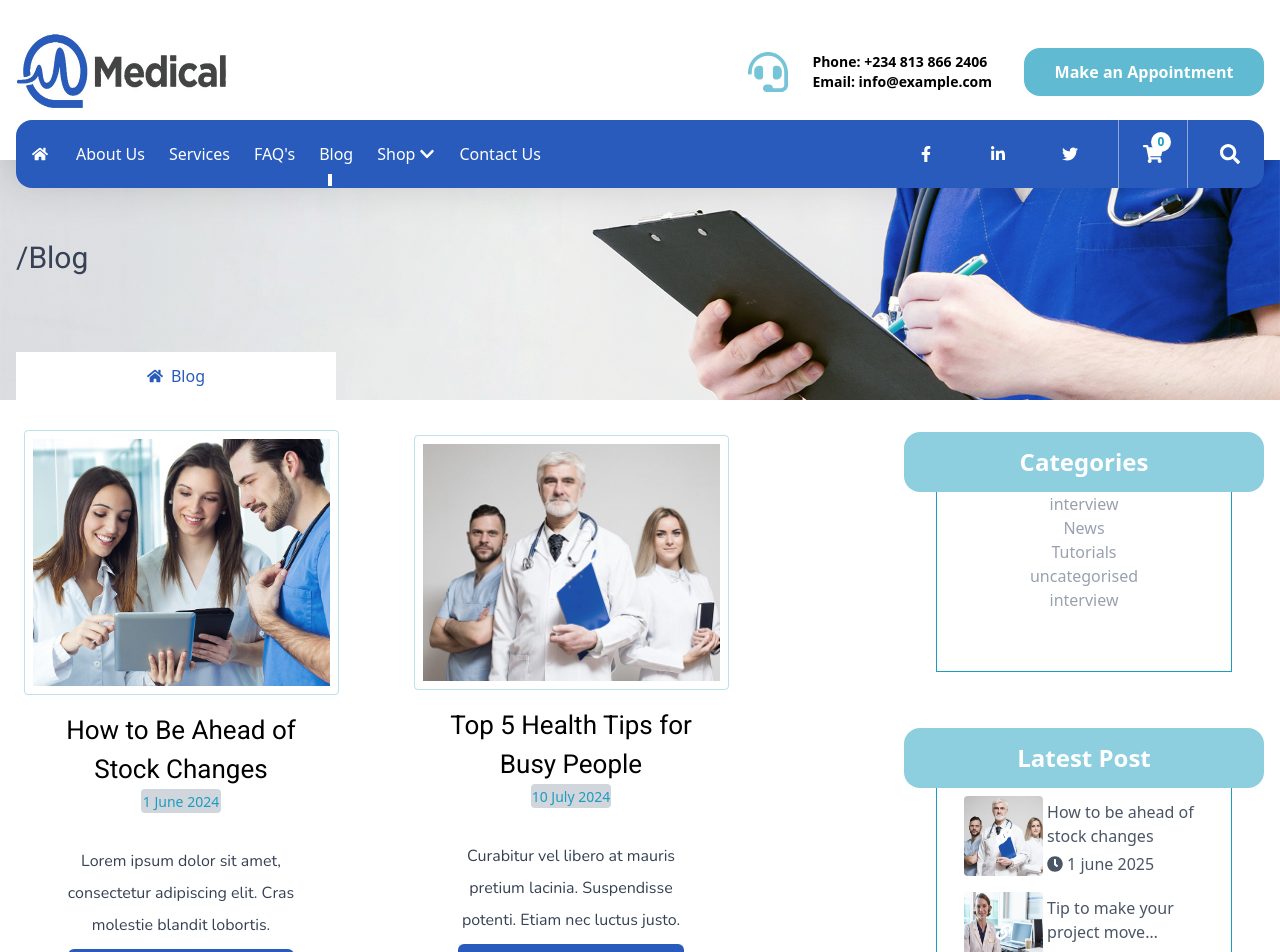
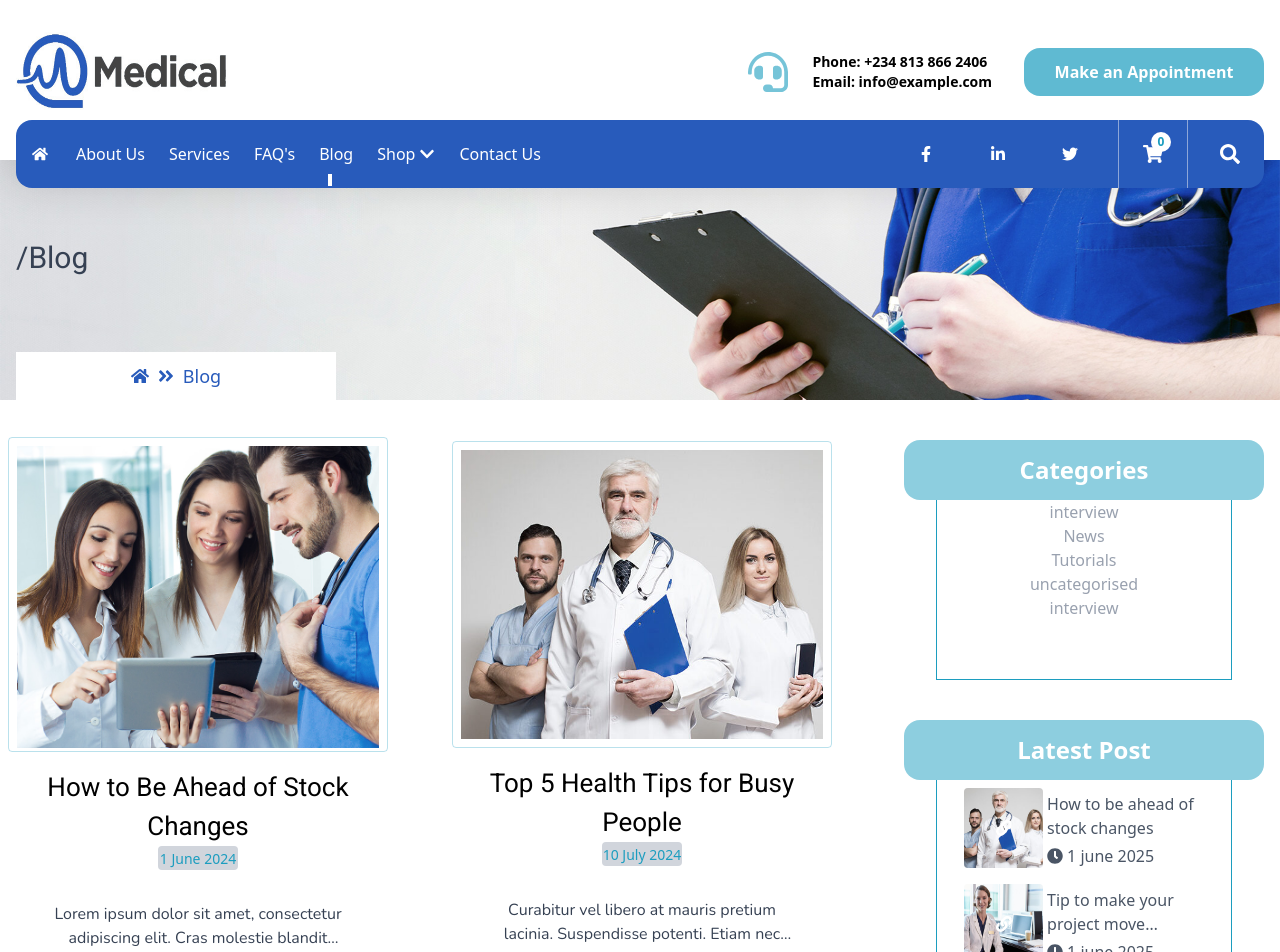
Before and after one commit to Dotuncom/Better-Med, a React (Vite) app: page /blog in a window 1280 px wide. Shown: the top 952 px of the page. Built offline with nearby package versions, Linux system fonts and the light colour scheme.

Commit message:
add routing for product and product id, add a doubleright angle to breadcrumb

```diff
--- a/src/components/BlogList.tsx
+++ b/src/components/BlogList.tsx
@@ -47,7 +47,7 @@ const blogData: BlogCardProps[] = [
 
 const BlogList = () => {
   return (
-    <div className="grid grid-cols-1 md:grid-cols-2 lg:grid-cols-2 place-items-center gap-15">
+    <div className="grid grid-cols-1 md:grid-cols-2 lg:grid-cols-2 place-items-center gap-20">
       {blogData.map((blog) => (
         <BlogCard
         id={blog.id}
--- a/src/components/ui/Card/BlogCard.tsx
+++ b/src/components/ui/Card/BlogCard.tsx
@@ -13,9 +13,9 @@ export type BlogCardProps = {
 
 const BlogCard = ({ image, title, date, description, link }: BlogCardProps) => {
   return (
-    <div className="group transition-all duration-300 ease-in relative w-[330px] h-[540px] p-10 rounded-2xl border-b border-accent/20">
+    <div className="group transition-all duration-300 ease-in relative w-[330px] h-[540px] lg:w-[400px]  p-10 rounded-2xl border-b border-accent/20">
       <div className="w-full h-full flex flex-col items-center gap-4 justify-center">
-        <div className=" relative w-[315px] h-[315px] border p-2 border-accent/30 rounded">
+        <div className=" relative w-[315px] lg:w-[380px] h-[315px] border p-2 border-accent/30 rounded">
           <div className="">
             <img
               src={image}
@@ -36,9 +36,9 @@ const BlogCard = ({ image, title, date, description, link }: BlogCardProps) => {
               {date}
             </button>
           </div>
-          <p className="text-center text-gray-700 leading-8 font-Nunito">{description}</p>
+          <p className="text-center text-gray-700 leading-6 font-Nunito line-clamp-2">{description}</p>
 
-          <Button className="text-white absolute left-1/2 -translate-x-1/2  -translate-y-1/2">
+          <Button className="text-white absolute left-1/2 -translate-x-1/2  top-full -translate-y-1/2">
             <Link to={link}>view more</Link>
           </Button>
         </div>
--- /dev/null
+++ b/src/features/products/Product.tsx
@@ -0,0 +1,12 @@
+import { useParams } from "react-router-dom"
+
+const ProductDetails = () => {
+    const {productId} = useParams()
+  return (
+    <div>
+        product {productId}
+    </div>
+  )
+}
+
+export default ProductDetails
--- /dev/null
+++ b/src/features/products/ProductDetails.tsx
@@ -0,0 +1,8 @@
+
+const Products = () => {
+  return (
+    <div>products</div>
+  )
+}
+
+export default Products
--- a/src/layout/BreadCrumb.tsx
+++ b/src/layout/BreadCrumb.tsx
@@ -1,4 +1,4 @@
-import { FaHome } from "react-icons/fa";
+import { FaAngleDoubleRight, FaHome } from "react-icons/fa";
 import { Link, useLocation } from "react-router-dom";
 
 const BreadCrumb = () => {
@@ -8,7 +8,7 @@ const BreadCrumb = () => {
     return `Freqeuntly asked question`;
   }
   return (
-    <div className="flex items-center justify-center gap-2">
+    <div className="flex items-center text-[18px] justify-center gap-2">
       <Link to={'/'}>
             <FaHome />
 
@@ -20,6 +20,7 @@ const BreadCrumb = () => {
         const isLast = index === pathnames.length - 1;
         return (
           <>
+          <FaAngleDoubleRight/>
             {isLast ? (
               <span>{displayNames}</span>
             ) : (
--- a/src/pages/Blog.tsx
+++ b/src/pages/Blog.tsx
@@ -43,12 +43,12 @@ const Blog = () => {
     },
   ];
   return (
-    <div className="container mx-auto py-8  px-4">
+    <div className="container mx-auto py-10  px-4">
         <div className="flex lg:flex-row flex-col justify-between items- center gap-20">
 <div>
              <BlogList/>
         </div>
-        <div className="flex flex-col md:flex-row lg:flex-col items-center gap-4 space-y-10">
+        <div className="flex flex-col md:flex-row lg:flex-col items-center gap-  lg:space-y-10">
             <Widget title="Categories">
                 <div className="flex flex-col justify-center items-center ">
                   {catgories.map((category)=>(
```
Also changed, not shown: src/route.tsx (+10 -0 lines).
